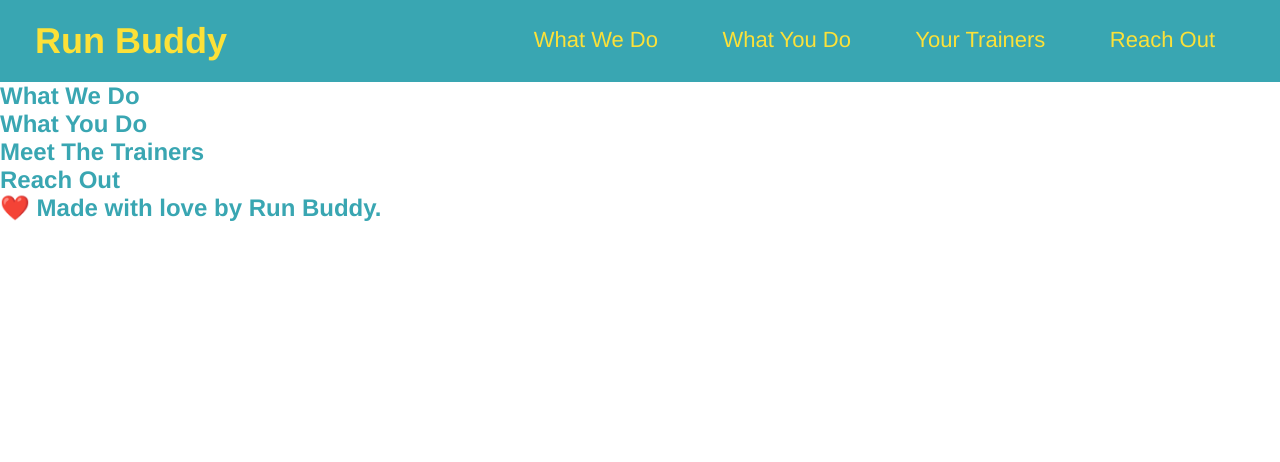
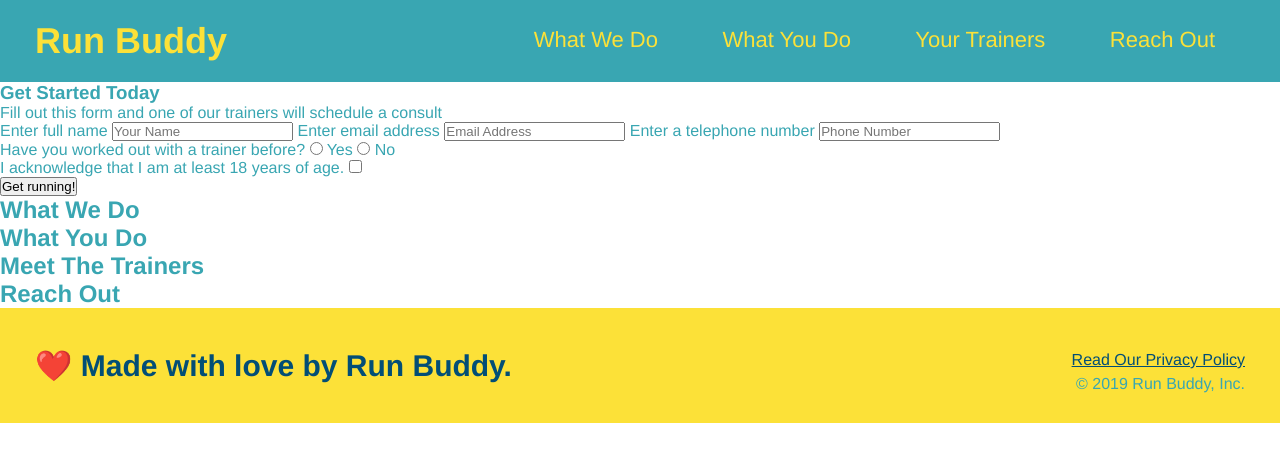
Before and after one commit to MarkAnthony9014/run-buddy, a plain HTML site: page index.html in a window 1280 px wide. Drawn offline with Linux system fonts and the light colour scheme.

Commit message:
added jumbotron/hero form

```diff
--- a/assets/css/style.css
+++ b/assets/css/style.css
@@ -1,6 +1,7 @@
 * {
     margin: 0;
     padding: 0;
+    box-sizing: border-box;
   }
 
 body {
@@ -49,3 +50,26 @@ header {
     margin: 0;
     display: inline;
   }
+
+  footer {
+    background: #fce138;
+    width: 100%;
+    padding: 40px 35px;
+  }
+
+  footer h2 {
+    display: inline;
+    color: #024e76;
+    font-size: 30px;
+    margin: 0;
+  }
+
+  footer div {
+    float: right;
+    line-height: 1.5;
+    text-align: right;
+  }
+
+  footer a {
+    color: #024e76;
+  }
--- a/index.html
+++ b/index.html
@@ -37,8 +37,39 @@
 </header>
 <body>
 <!--hero/jumbotron-->
-<section></section>
+<section>
+    <div>
+        <h3>Get Started Today</h3>
+        <p>Fill out this form and one of our trainers will schedule a consult</p>
 
+        <!-- Add form element -->
+        <form>
+            <label for="name">Enter full name</label>
+            <input type="text" placeholder="Your Name" name="name" id="name" />
+            <label for="email">Enter email address</label>
+            <input type="email" placeholder="Email Address" name="email" id="email" />
+            <label for="phone">Enter a telephone number</label>
+            <input type="tel" placeholder="Phone Number" name="phone" id="phone" />
+          <p>
+            Have you worked out with a trainer before?
+            <input type="radio" name="trainer-confirm" id="trainer-yes" />
+            <label for="trainer-yes">Yes</label>
+            <input type="radio" name="trainer-confirm" id="trainer-no" />
+            <label for="trainer-no">No</label>
+            <p>
+              <label for="checkbox" >
+                  I acknowledge that I am at least 18 years of age.
+              </label>
+                <input type="checkbox" name="age-confirm" id="checkbox" />
+            </p>
+              <button type="submit">
+                Get running!
+              </button>
+          </p>
+        </form>
+  </div>
+</section>
+<!-- end hero -->
 
 <!--"What We Do" Section-->
 <section>
@@ -63,6 +94,10 @@
 <!--footer-->
 <footer>
     <h2>❤️ Made with love by Run Buddy.</h2>
+    <div>
+        <a href="#">Read Our Privacy Policy</a><br />
+        &copy; 2019 Run Buddy, Inc.
+    </div>
 </footer>
 
 </body>
```
